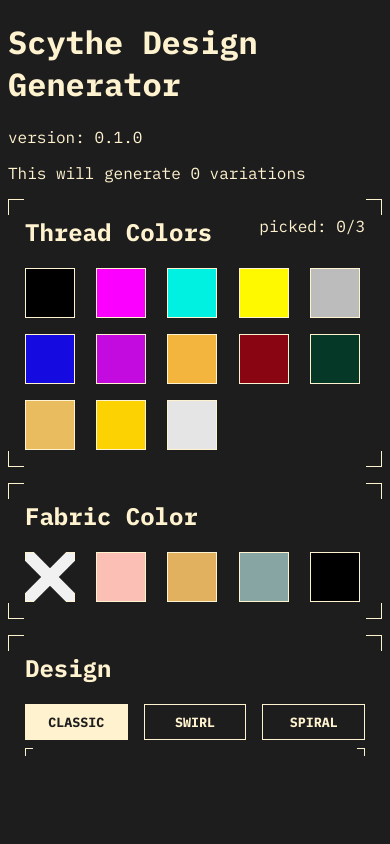
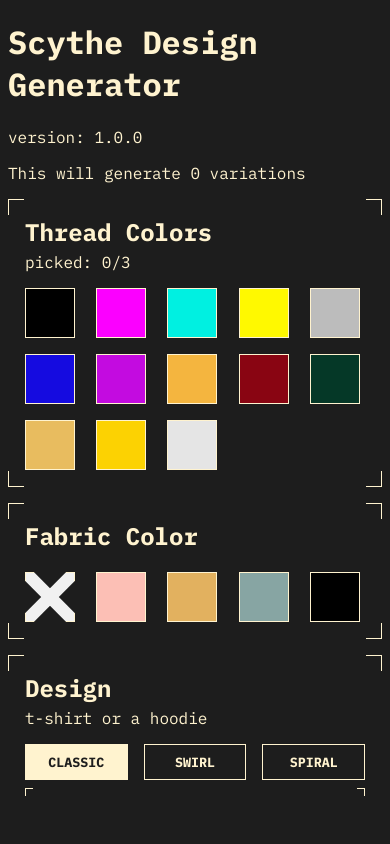
Before and after one commit to erevanayen/scythe-colors, a SvelteKit app: page / in a window 390 px wide. Shown: the top 844 px of the page. Built offline with nearby package versions, Linux system fonts and the light colour scheme.

Commit message:
feat: card headline text css fix
card headline text now wraps correctly on smaller layouts

```diff
--- a/package.json
+++ b/package.json
@@ -1,6 +1,6 @@
 {
 	"name": "scythe-color",
-	"version": "0.0.1",
+	"version": "1.0.0",
 	"private": true,
 	"scripts": {
 		"dev": "vite dev",
--- a/src/routes/+page.svelte
+++ b/src/routes/+page.svelte
@@ -28,7 +28,7 @@
 		svg: HTMLElement;
 	};
 
-	const version = '0.1.0';
+	const version = '1.0.0';
 	const threadColorCap = 3;
 
 	let threadColors: Color[] = [
@@ -256,6 +256,9 @@
 			{#if pickedDesign.hoodie}
 				<p>only available for a hoodie</p>
 			{/if}
+			{#if !pickedDesign.hoodie}
+				<p>t-shirt or a hoodie</p>
+			{/if}
 		</div>
 		<div class="design-pick">
 			{#each designs as design}
@@ -469,4 +472,19 @@
 			grid-template-columns: repeat(1, 1fr);
 		}
 	}
+
+	/* fit the card headline text nicely on smaller layouts */
+	@media screen and (max-width: 850px) {
+		.card-headline {
+			flex-direction: column;
+		}
+
+		.card-headline h2 {
+			margin-bottom: 4px;
+		}
+
+		.card-headline p {
+			margin-bottom: 16px;
+		}
+	}
 </style>
```
